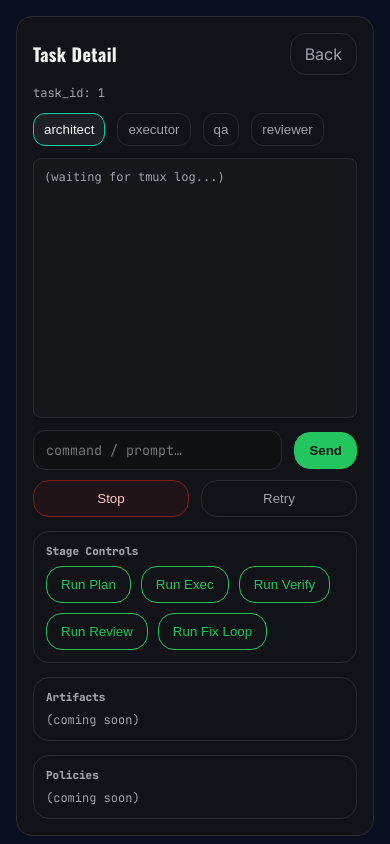
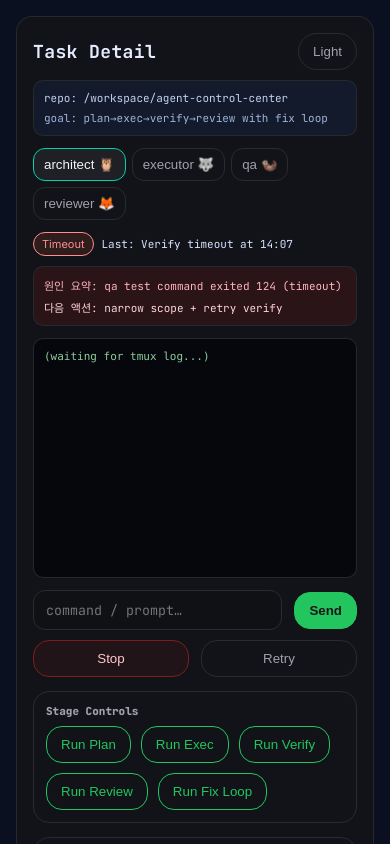
Before and after one commit to swlee3306/agent-control-center, a React (Vite) app in the folder web/: page /m/tasks/1 in a window 390 px wide. Shown: the top 844 px of the page. Built offline with nearby package versions, Linux system fonts and the light colour scheme; no server answers.

Commit message:
style(mobile): align Task Detail Mobile (uKOjL) colors + layout

```diff
--- a/web/src/design-tokens.css
+++ b/web/src/design-tokens.css
@@ -6,6 +6,18 @@
   --acc-card2: #232529;
   --acc-term: #16171B;
   --acc-stroke: #2A2B30;
+
+  /* Mobile (Task Detail Mobile node uKOjL) */
+  --acc-m-surface: #111318;
+  --acc-m-panel: #121A2B;
+  --acc-m-log: #05070D;
+  --acc-m-fail: #2A1418;
+  --acc-m-text: #E6ECFF;
+  --acc-m-muted: #9FB3D9;
+  --acc-m-muted2: #C4D2F0;
+  --acc-m-stage: #8FA7D6;
+  --acc-m-successText: #8FCB9B;
+  --acc-m-dangerText: #FFB4BC;
 
   --acc-text: #F4F4F5;
   --acc-white: #FFFFFF;
--- a/web/src/screens/TaskDetailMobilePage.tsx
+++ b/web/src/screens/TaskDetailMobilePage.tsx
@@ -1,6 +1,6 @@
 import React from 'react';
-import { Link, useParams } from 'react-router-dom';
-import { apiGet, apiPost, type AgentRole, type TaskDetail } from '../lib/api';
+import { useParams } from 'react-router-dom';
+import { apiPost, type AgentRole } from '../lib/api';
 
 const roles: AgentRole[] = ['architect', 'executor', 'qa', 'reviewer'];
 
@@ -22,7 +22,7 @@ function Pill({ active, children, onClick }: { active?: boolean; children: React
   );
 }
 
-function MobileLog({ role }: { role: AgentRole }) {
+function useRoleLogText(role: AgentRole) {
   const [text, setText] = React.useState<string>('');
 
   React.useEffect(() => {
@@ -41,21 +41,15 @@ function MobileLog({ role }: { role: AgentRole }) {
     return () => ws.close();
   }, [role]);
 
-  return (
-    <div className="term" style={{ height: 260 }}>
-      <div className="termLine" style={{ color: '#a1a1aa' }}>
-        {text || '(waiting for tmux log...)'}
-      </div>
-    </div>
-  );
+  return text;
 }
 
 export function TaskDetailMobilePage() {
   const { taskId } = useParams();
-  const [detail, setDetail] = React.useState<TaskDetail | null>(null);
   const [role, setRole] = React.useState<AgentRole>('architect');
   const [cmd, setCmd] = React.useState<string>('');
   const [toast, setToast] = React.useState<string | null>(null);
+  const logText = useRoleLogText(role);
 
   function show(msg: string) {
     setToast(msg);
@@ -63,14 +57,8 @@ export function TaskDetailMobilePage() {
   }
 
   async function refresh() {
-    if (!taskId) return;
-    setDetail(await apiGet<TaskDetail>(`/api/tasks/${encodeURIComponent(taskId)}`));
+    // TODO: load task meta/status for mobile view
   }
-
-  React.useEffect(() => {
-    void refresh();
-    // eslint-disable-next-line react-hooks/exhaustive-deps
-  }, [taskId]);
 
   async function send() {
     if (!taskId) return;
@@ -79,50 +67,112 @@ export function TaskDetailMobilePage() {
     setCmd('');
     await apiPost(`/api/tasks/${encodeURIComponent(taskId)}/command`, { role, text });
     show(`sent → ${role}`);
-    await refresh();
   }
 
   async function runStage(stage: string) {
     if (!taskId) return;
     await apiPost(`/api/tasks/${encodeURIComponent(taskId)}/stage`, { stage });
     show(`stage → ${stage}`);
-    await refresh();
   }
 
   return (
-    <div className="container" style={{ maxWidth: 520, padding: 16 }}>
-      <div className="card" style={{ background: '#111318', border: `1px solid var(--acc-stroke)` }}>
+    <div className="container" style={{ maxWidth: 430, padding: 16 }}>
+      <div
+        className="card"
+        style={{
+          background: 'var(--acc-m-surface)',
+          border: `1px solid rgba(42,43,48,0.9)`,
+          borderRadius: 16,
+        }}
+      >
         <div className="spread">
-          <div style={{ fontFamily: 'var(--acc-font-brand)', fontWeight: 700, letterSpacing: 0.4, fontSize: 18 }}>
+          <div
+            className="mono"
+            style={{ fontWeight: 700, letterSpacing: 0.4, fontSize: 18, color: 'var(--acc-m-text)' }}
+          >
             Task Detail
           </div>
-          <Link className="btn btnOutline" to="/">
-            Back
-          </Link>
+          <button className="btn btnOutline" style={{ borderRadius: 999 }} onClick={() => show('TODO: theme')}>
+            Light
+          </button>
         </div>
 
-        <div className="mono" style={{ marginTop: 10, color: '#a1a1aa', fontSize: 12 }}>
-          task_id: {detail?.id ?? taskId}
+        <div
+          style={{
+            marginTop: 10,
+            background: 'var(--acc-m-panel)',
+            border: `1px solid rgba(42,43,48,0.9)`,
+            borderRadius: 10,
+            padding: 10,
+          }}
+        >
+          <div className="mono" style={{ color: 'var(--acc-m-muted2)', fontSize: 11 }}>
+            repo: /workspace/agent-control-center
+          </div>
+          <div className="mono" style={{ color: 'var(--acc-m-muted)', fontSize: 11, marginTop: 6 }}>
+            goal: plan→exec→verify→review with fix loop
+          </div>
         </div>
 
         {toast ? (
-          <div style={{ marginTop: 10, background: '#232529', border: '1px solid var(--acc-warn)', borderRadius: 12, padding: 10 }}>
+          <div
+            style={{
+              marginTop: 10,
+              background: 'var(--acc-card2)',
+              border: '1px solid var(--acc-warn)',
+              borderRadius: 10,
+              padding: 10,
+            }}
+          >
             <div className="mono" style={{ color: 'var(--acc-warn)', fontWeight: 800, fontSize: 12 }}>
               {toast}
             </div>
           </div>
         ) : null}
 
-        <div className="row" style={{ marginTop: 12, flexWrap: 'wrap' }}>
+        <div className="row" style={{ marginTop: 12, flexWrap: 'wrap', gap: 6 }}>
           {roles.map((r) => (
             <Pill key={r} active={role === r} onClick={() => setRole(r)}>
-              {r}
+              {r === 'architect' ? 'architect 🦉' : r === 'executor' ? 'executor 🐺' : r === 'qa' ? 'qa 🦦' : 'reviewer 🦊'}
             </Pill>
           ))}
         </div>
 
+        <div className="row" style={{ marginTop: 12, gap: 8, flexWrap: 'wrap' }}>
+          <span className="badge badgeWarn" style={{ borderColor: '#FF8B96', color: '#FF8B96' }}>
+            Timeout
+          </span>
+          <span className="mono" style={{ color: '#D7E3FF', fontSize: 11 }}>
+            Last: Verify timeout at 14:07
+          </span>
+        </div>
+
+        <div
+          style={{
+            marginTop: 10,
+            background: 'var(--acc-m-fail)',
+            border: '1px solid rgba(42,43,48,0.9)',
+            borderRadius: 10,
+            padding: 10,
+          }}
+        >
+          <div className="mono" style={{ color: 'var(--acc-m-dangerText)', fontSize: 11 }}>
+            원인 요약: qa test command exited 124 (timeout)
+          </div>
+          <div className="mono" style={{ color: '#FFD5DA', fontSize: 11, marginTop: 6 }}>
+            다음 액션: narrow scope + retry verify
+          </div>
+        </div>
+
         <div style={{ marginTop: 12 }}>
-          <MobileLog role={role} />
+          <div
+            className="term"
+            style={{ height: 240, background: 'var(--acc-m-log)', borderRadius: 10, borderColor: 'rgba(42,43,48,0.9)' }}
+          >
+            <div className="termLine" style={{ color: 'var(--acc-m-successText)', fontSize: 11 }}>
+              {logText || '(waiting for tmux log...)'}
+            </div>
+          </div>
         </div>
 
         <div className="row" style={{ marginTop: 12 }}>
```
